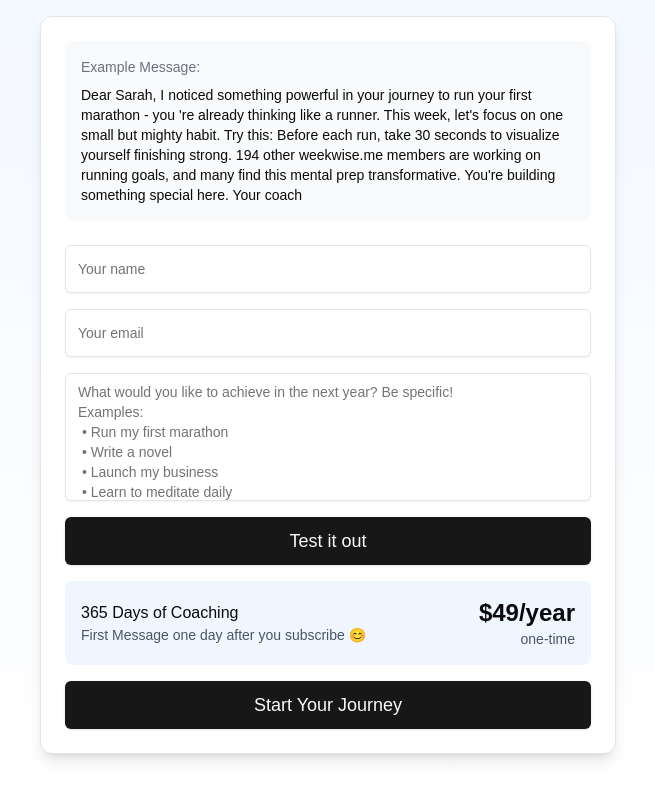
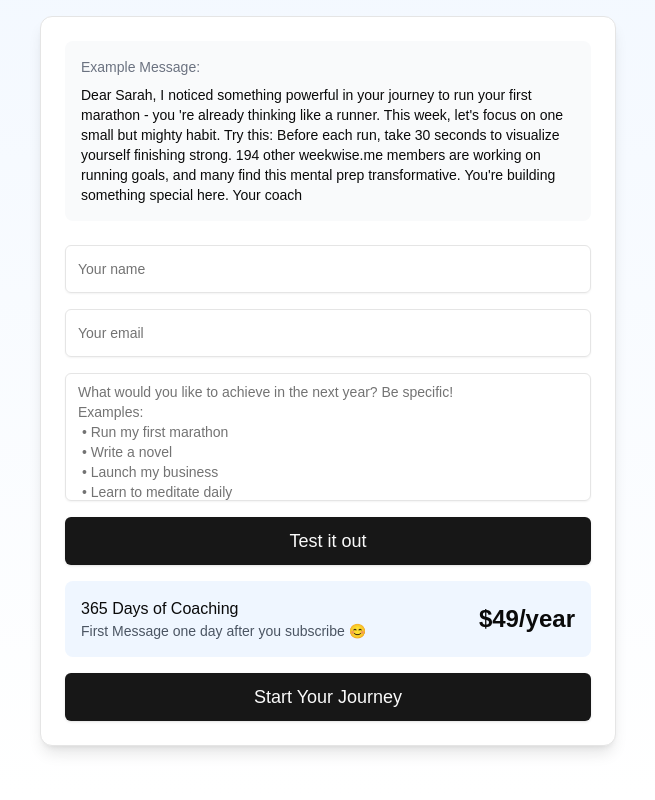
Before and after one commit to DevOmondi/weekwise, a Next.js app: page / in a window 1280 px wide. Shown: the part 336-1136 px from the top of the page, without its empty margins (312-967 px from the left). Built offline with nearby package versions, Linux system fonts and the light colour scheme; no server answers.

Commit message:
fix: update pricing

```diff
--- a/app/components/LandingPage.tsx
+++ b/app/components/LandingPage.tsx
@@ -364,7 +364,7 @@ Examples:
                   </div>
                   <div className="text-right">
                     <div className="text-2xl font-bold">$49/year</div>
-                    <div className="text-sm text-gray-600">one-time</div>
+                    {/* <div className="text-sm text-gray-600">one-time</div> */}
                   </div>
                 </div>
                 <Button
```
